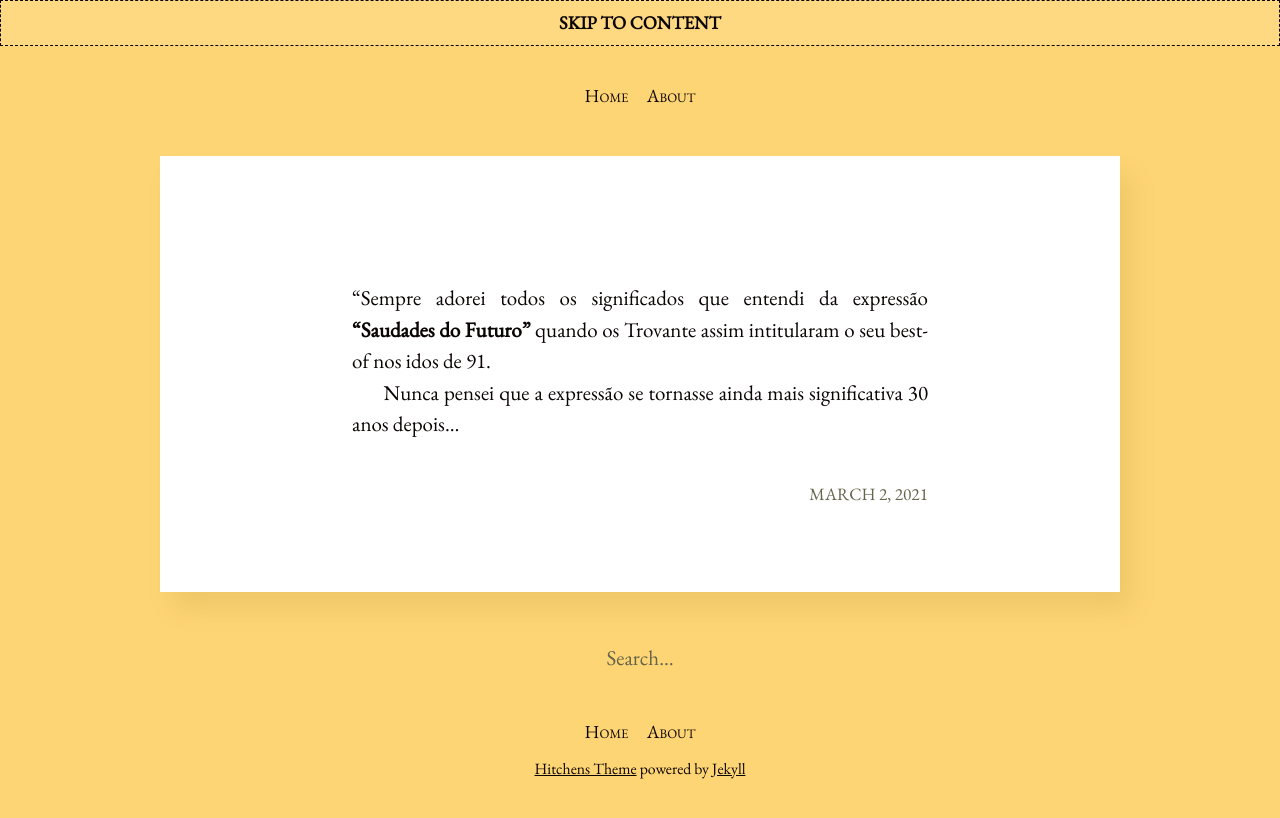
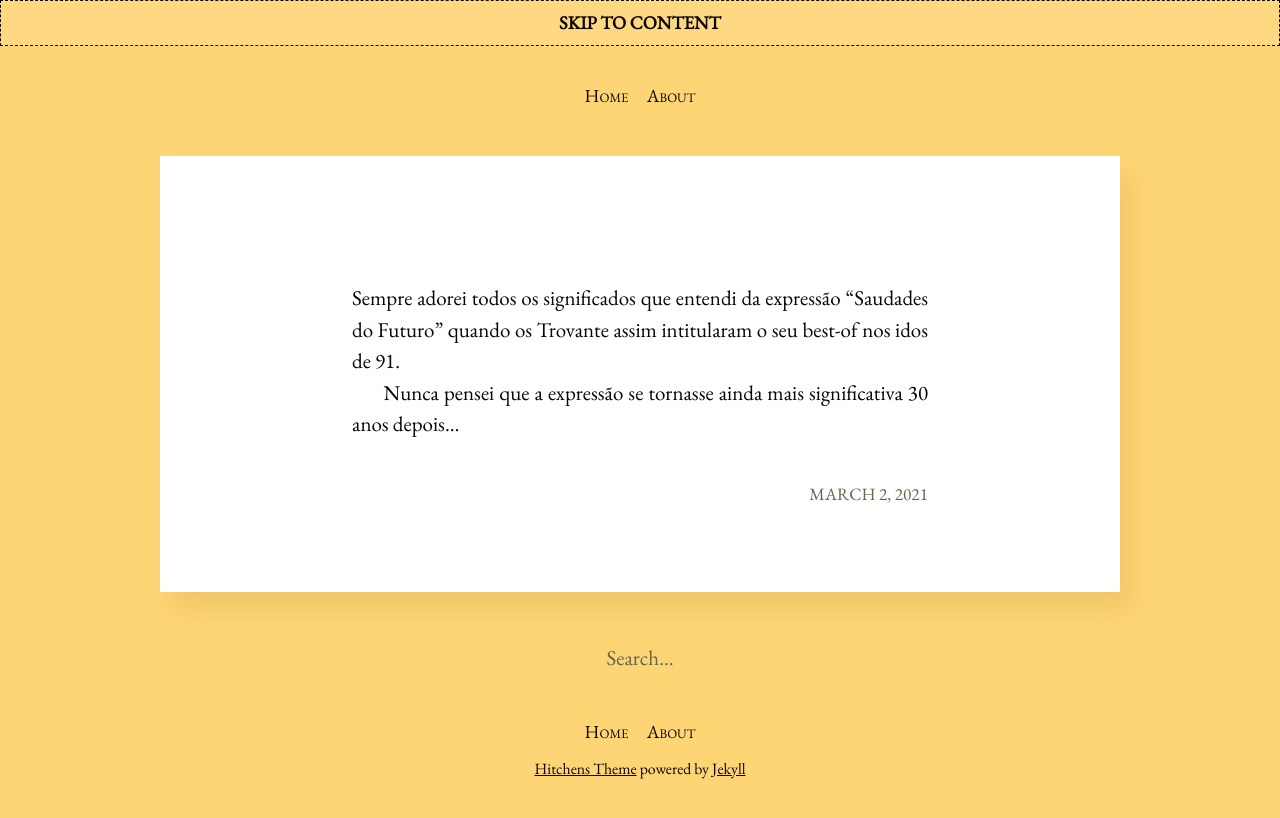
Before and after one commit to pjgsilva/pjgsilva.github.io, a Jekyll site: the page built from _posts/2021-03-02-Sempre adorei todos os significados.md, in a window 1280 px wide. Shown: the top 818 px of the page. Built offline with Jekyll 4.4.1, drawn with Linux system fonts in a browser that asks for light colours.

```diff
--- a/_posts/2021-03-02-Sempre adorei todos os significados.md
+++ b/_posts/2021-03-02-Sempre adorei todos os significados.md
@@ -3,6 +3,7 @@ title: ""
 category: reflexao
 layout: post
 ---
-“Sempre adorei todos os significados que entendi da expressão **"Saudades do Futuro”** quando os Trovante assim intitularam o seu best-of nos idos de 91.
+Sempre adorei todos os significados que entendi da expressão “Saudades do Futuro” quando os Trovante assim intitularam o seu best-of nos idos de 91.
+
 
 Nunca pensei que a expressão se tornasse ainda mais significativa 30 anos depois...
```
